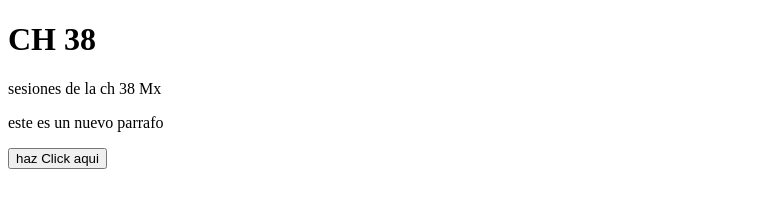
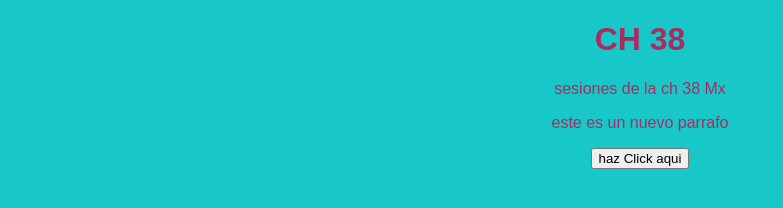
Before and after one commit to esquivelio/Ch38-sesionesprueba, a plain HTML site: page index.html in a window 1280 px wide. Shown: the whole page, without its empty margins (0-783 px from the left). Drawn offline with Linux system fonts and the light colour scheme.

Commit message:
style:estilos principales de la aplicacion

```diff
--- a/index.html
+++ b/index.html
@@ -4,6 +4,8 @@
 <head>
 	<meta charset="UTF-8">
 	<meta name="viewport" content="width=device-width, initial-scale=1.0">
+	<!-- establece las relaciones entre el html y recursos externos -->
+	<link rel="stylesheet" href="style.css">
 	<title>Document</title>
 </head>
 
--- a/style.css
+++ b/style.css
@@ -0,0 +1,13 @@
+/* hoja de estilo personalizada  */
+/* CSS: cascading style sheet  */
+
+/* selector de etiqueta */
+body{
+    background-color: #18C8C8;
+    color:#AC2A61;
+    font-family: sans-serif;
+
+}
+main{
+text-align: center;
+}
```
